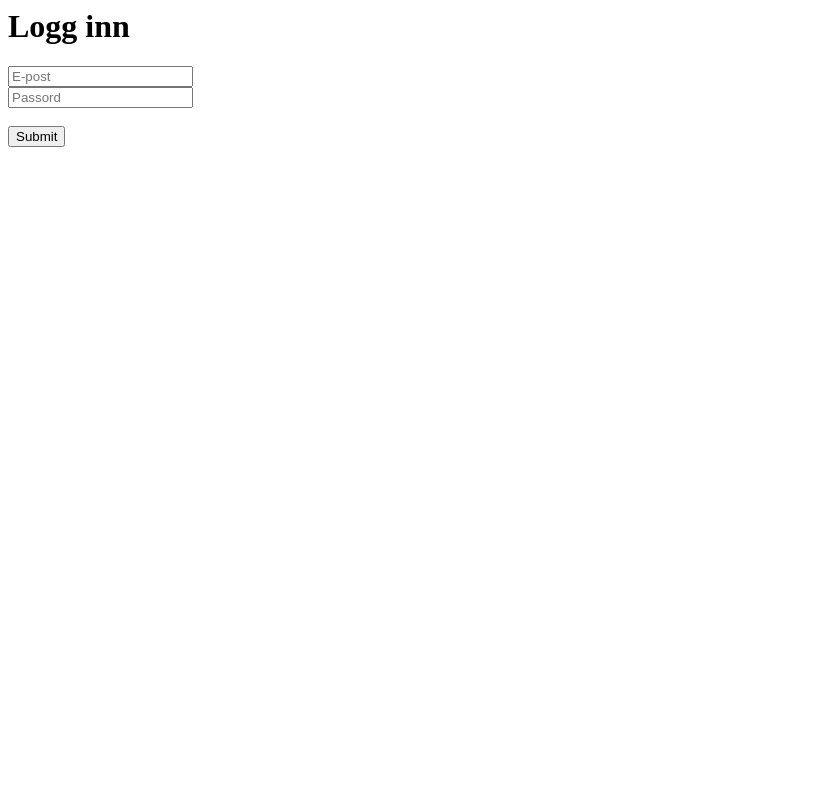
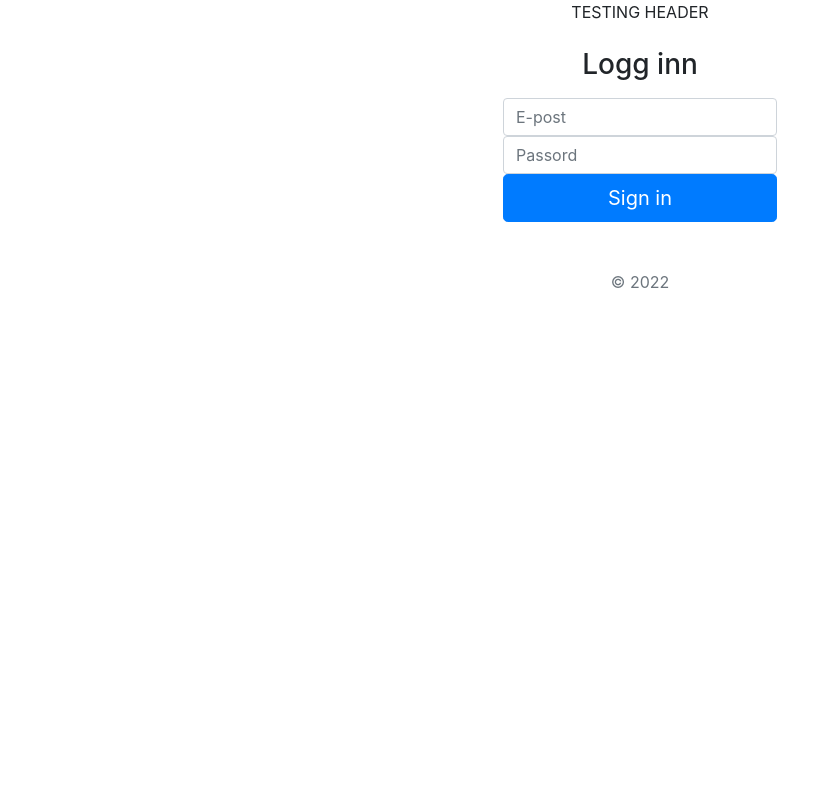
Before and after one commit to JoWestern/Eventhaandteringssystem, a PHP site: page /login.php in a window 1280 px wide. Shown: the whole page, without its empty margins (0-832 px from the left). Run offline with PHP 8.4, Linux system fonts and the light colour scheme.

Commit message:
Noenlunde brukende login-side

```diff
--- /dev/null
+++ b/www/assets/css/styles.css
@@ -0,0 +1,6 @@
+.login{
+    width: fit-content;
+}
+.container{
+    display: flex;
+}
--- /dev/null
+++ b/www/assets/inc/header.php
@@ -0,0 +1,7 @@
+<head>
+    <link rel="stylesheet" href="https://cdn.jsdelivr.net/npm/bootstrap@4.3.1/dist/css/bootstrap.min.css"
+          integrity="sha384-ggOyR0iXCbMQv3Xipma34MD+dH/1fQ784/j6cY/iJTQUOhcWr7x9JvoRxT2MZw1T" crossorigin="anonymous">
+    <link rel="stylesheet" href="../css/styles.css">
+</head>
+
+<?php echo "TESTING HEADER <br>" ?>
--- a/www/login.php
+++ b/www/login.php
@@ -1,8 +1,22 @@
-<h1>Logg inn</h1>
+<?php include "./assets/inc/header.php" ?>
+    <body class="text-center">
+        <div class="container login" style="width: fit-content">
+            <main class="form-signin w-100 m-auto">
+                <form>
+                    <br>
+                    <h1 class="h3 mb-3 fw-normal">Logg inn</h1>
 
-<form>
-    <input type="email" name="email" placeholder="E-post"><br>
-    <input type="password" name="password" placeholder="Passord"><br><br>
-    <input type="submit">
-</form>
-<?php
+                    <div class="form-floating">
+                        <input type="email" class="form-control" id="floatingInput" placeholder="E-post">
+                    </div>
+                    <div class="form-floating">
+                        <input type="password" class="form-control" id="floatingPassword" placeholder="Passord">
+                    </div>
+
+                    <button class="w-100 btn btn-lg btn-primary" type="submit">Sign in</button>
+                    <p class="mt-5 mb-3 text-muted">© 2022</p>
+                </form>
+            </main>
+        </div>
+    </body>
+<?php ?>
```
